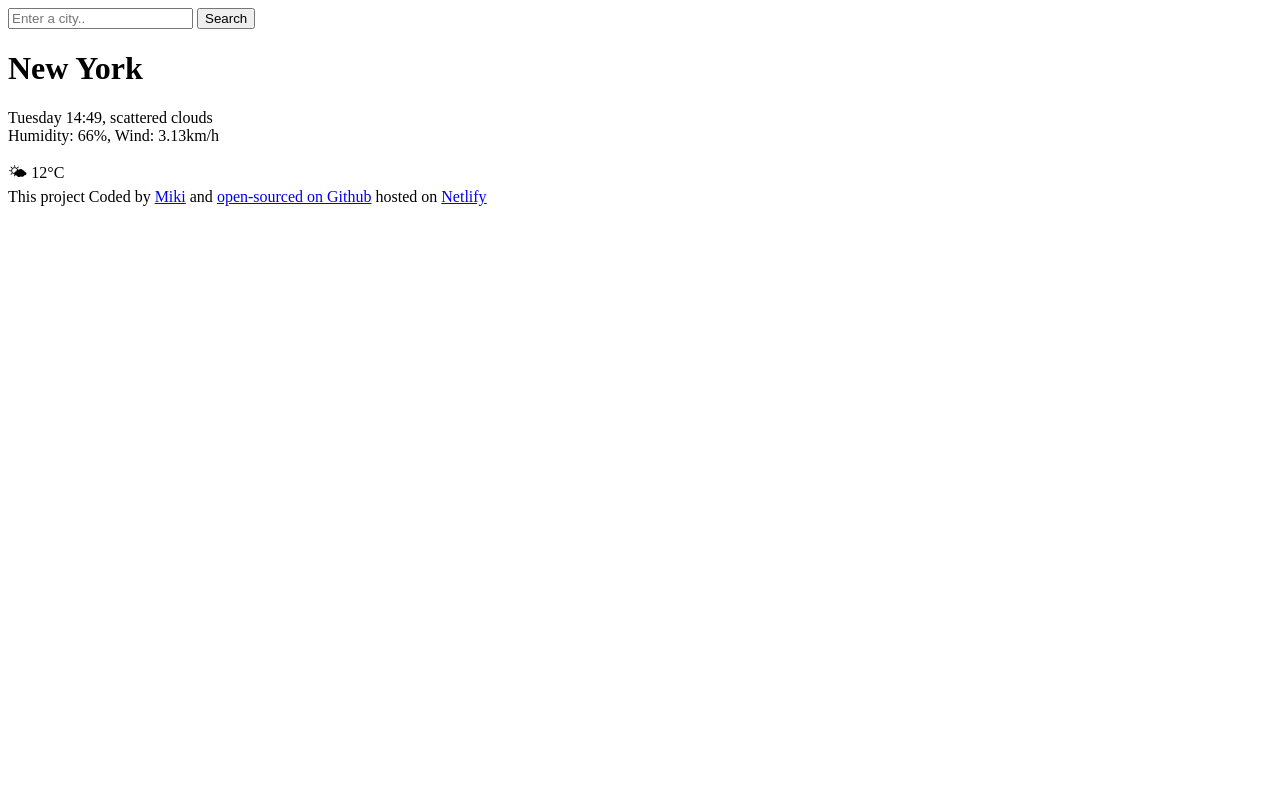
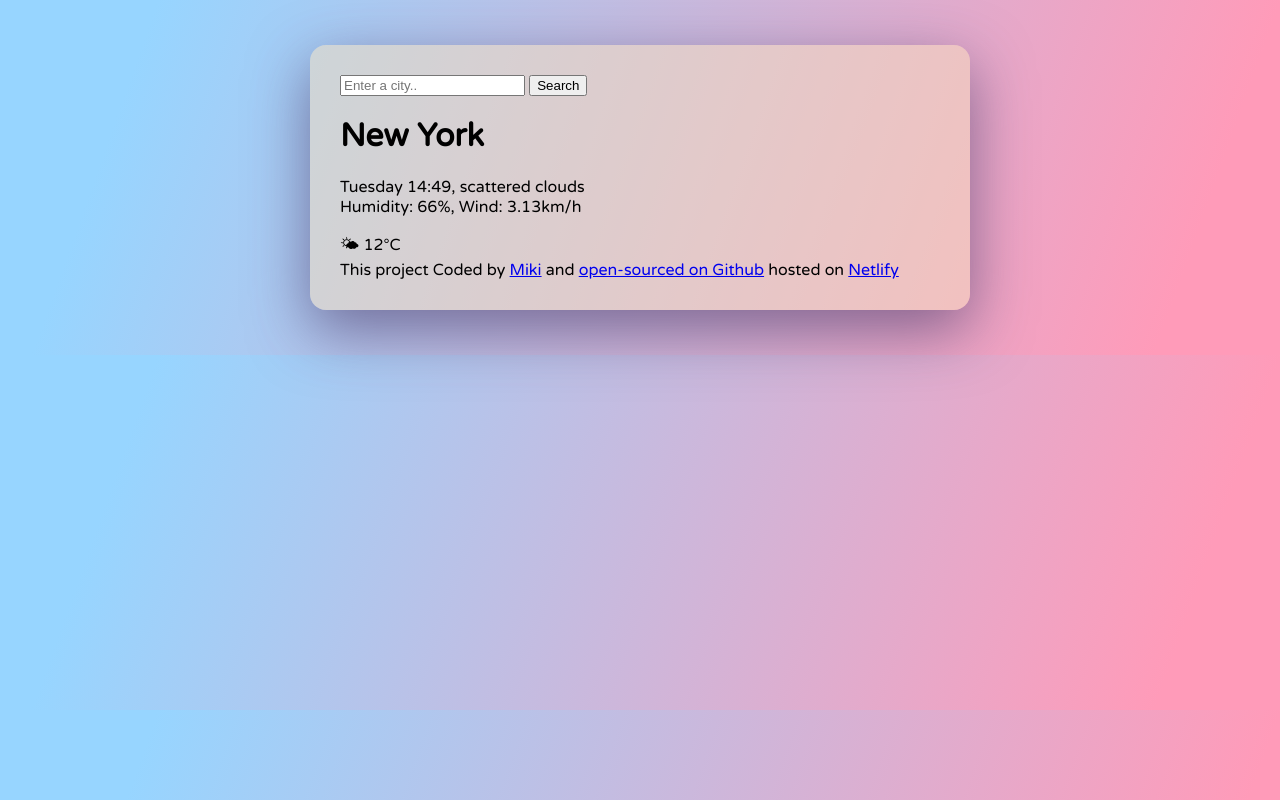
Before and after one commit to Mikicanad/My-weatherapp-project, a plain HTML site: page index.html in a window 1280 px wide. Drawn offline with Linux system fonts and the light colour scheme.

Commit message:
styled the main container and added custom fonts

```diff
--- a/index.html
+++ b/index.html
@@ -3,9 +3,14 @@
 <head>
     <meta charset="UTF-8">
     <meta name="viewport" content="width=device-width, initial-scale=1.0">
+    <link rel="preconnect" href="https://fonts.googleapis.com">
+    <link rel="preconnect" href="https://fonts.gstatic.com" crossorigin>
+    <link href="https://fonts.googleapis.com/css2?family=Varela+Round&display=swap" rel="stylesheet">
+    <link rel="stylesheet" href="src/style.css" />
     <title>Weather App</title>
 </head>
 <body>
+    <div class="weather-app">
     <header>
         <form>
             <input type="search" placeholder="Enter a city.." required />
@@ -27,5 +32,6 @@
         and <a href="https://github.com/Mikicanad/My-weatherapp-project" target="_blank">open-sourced on Github</a>
         hosted on <a href="https://miki-weather-app-project.netlify.app/" target="_blank">Netlify</a>
     </footer>
+    </div>
 </body>
 </html>
--- /dev/null
+++ b/src/style.css
@@ -0,0 +1,13 @@
+body {
+    font-family: "Varela Round", sans-serif;
+    background: linear-gradient(109.6deg, rgb(151, 213, 255) 11.2%, rgb(255, 155, 185) 91.1%);
+}
+
+.weather-app {
+    background: rgba(246, 221, 184, 0.481);
+    border-radius: 16px;
+    max-width: 600px;
+    margin: 45px auto;
+    padding: 30px;
+    box-shadow: 0 20px 60px rgba(65, 50, 100, 0.60);
+}
```
